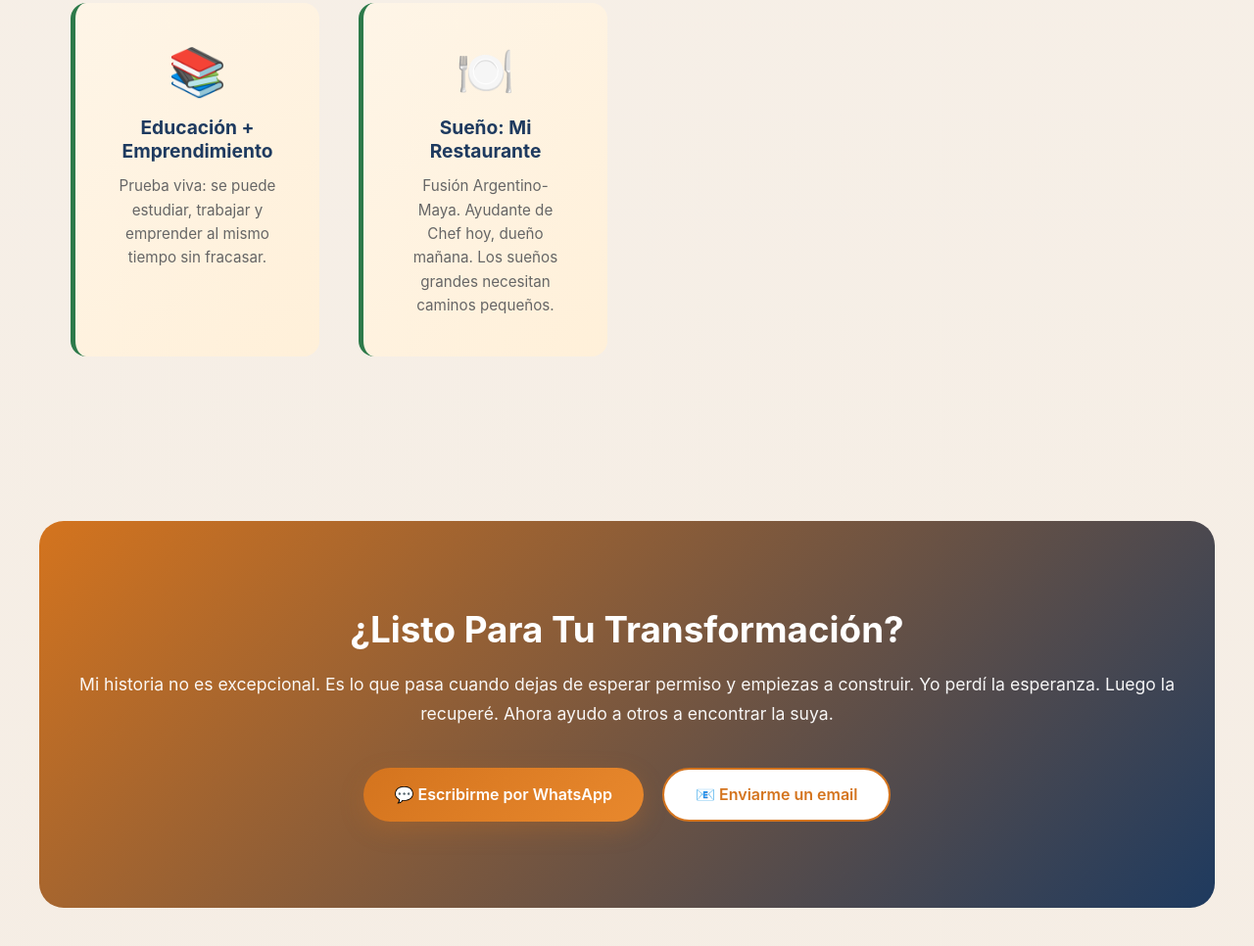
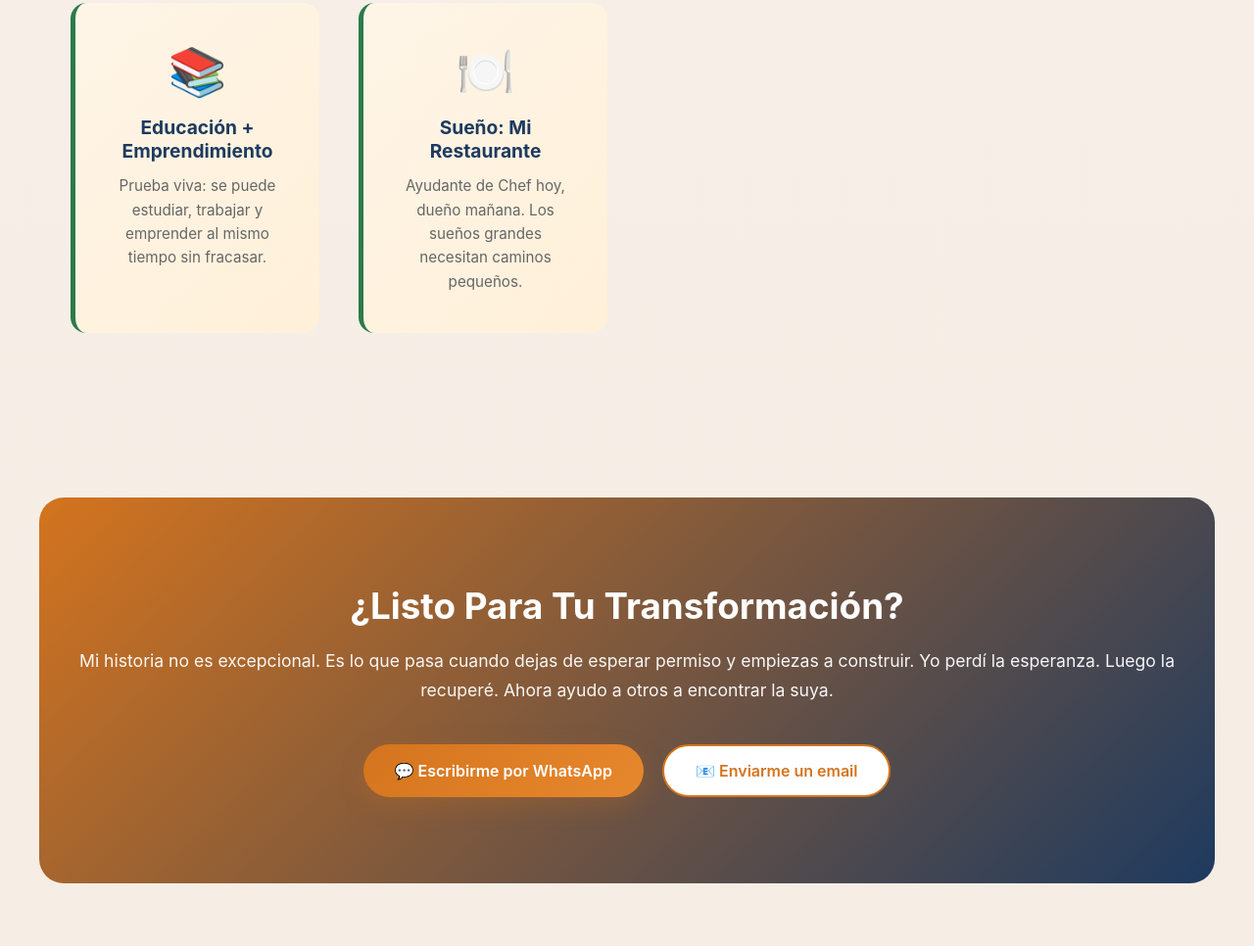
Before and after one commit to marckpersonal/Ehecalt-Campos, a plain HTML site: page index.html in a window 1280 px wide. Shown: the part 4463-5429 px from the top of the page at 98% size. Drawn offline with Linux system fonts and the light colour scheme.

Commit message:
Remove 'Fusión Argentino-Maya' from restaurant description

```diff
--- a/index.html
+++ b/index.html
@@ -728,7 +728,7 @@
             <div class="value-box">
                 <div class="value-emoji">🍽️</div>
                 <h3>Sueño: Mi Restaurante</h3>
-                <p>Fusión Argentino-Maya. Ayudante de Chef hoy, dueño mañana. Los sueños grandes necesitan caminos pequeños.</p>
+                <p>Ayudante de Chef hoy, dueño mañana. Los sueños grandes necesitan caminos pequeños.</p>
             </div>
         </div>
     </section>
```
